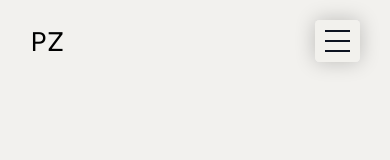
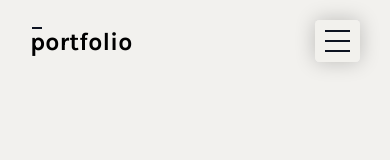
Before and after one commit to Kapaak/Pavel-portfolio-redesign-2, a Next.js app: page / in a window 390 px wide. Shown: the top 160 px of the page. Built offline with nearby package versions, Linux system fonts and the light colour scheme.

Commit message:
mobile layout

```diff
--- a/components/Nav/Logo.tsx
+++ b/components/Nav/Logo.tsx
@@ -3,14 +3,28 @@ import styled from "styled-components";
 import { animateScroll as scroll } from "react-scroll";
 
 const Logo = () => {
-	return <StyledLogo onClick={() => scroll.scrollToTop()}>PZ</StyledLogo>;
+	return (
+		<StyledLogo onClick={() => scroll.scrollToTop()}>portfolio</StyledLogo>
+	);
 };
 
 export default Logo;
 
 const StyledLogo = styled.div`
-	font-size: var(--fosi-nav);
+	position: relative;
+	font-size: 2.5rem;
+	font-weight: var(--fowe-bold);
 	margin-left: var(--horizontal-gap);
 	z-index: 10;
 	cursor: pointer;
+
+	&::before {
+		content: "";
+		position: absolute;
+		top: 0;
+		left: 0.15rem;
+		width: 1rem;
+		height: 0.25rem;
+		background-color: var(--col1);
+	}
 `;
```
